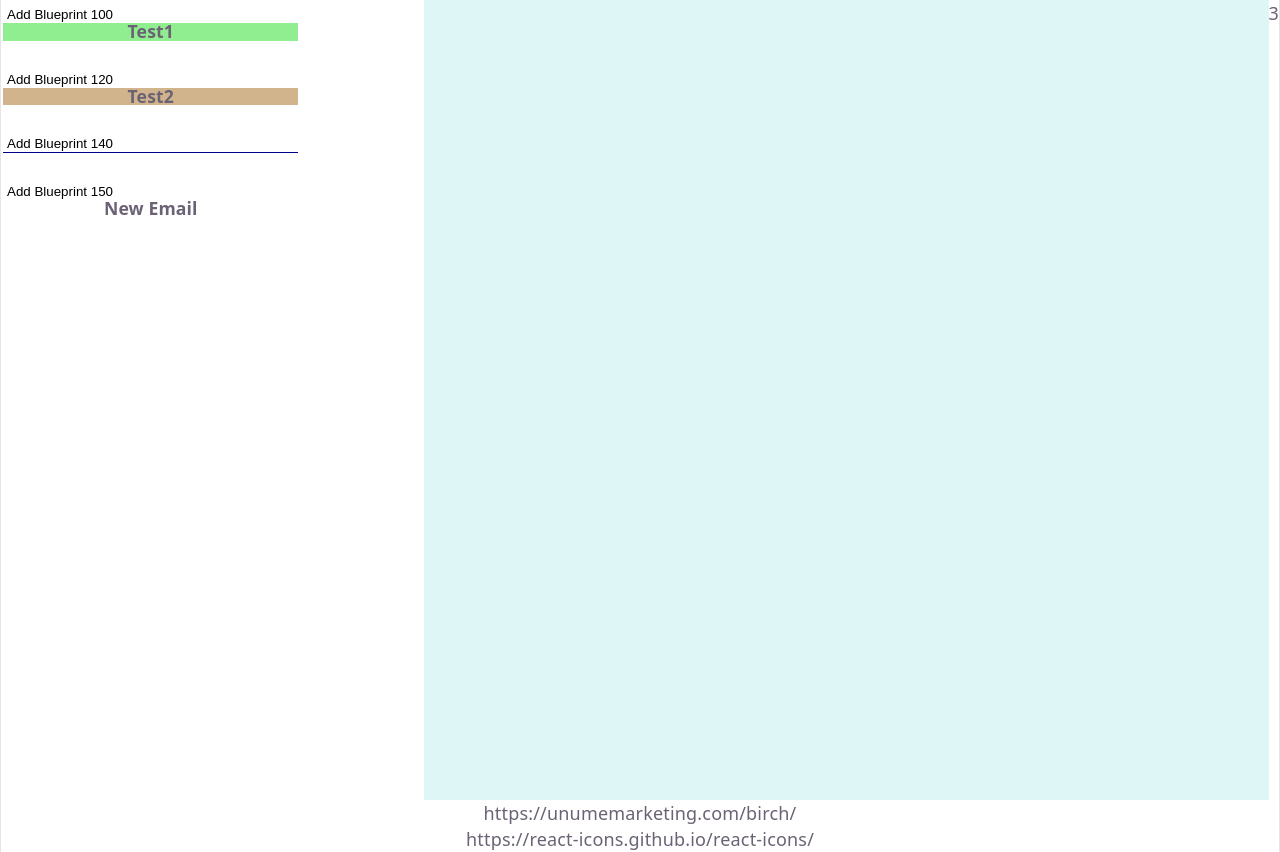
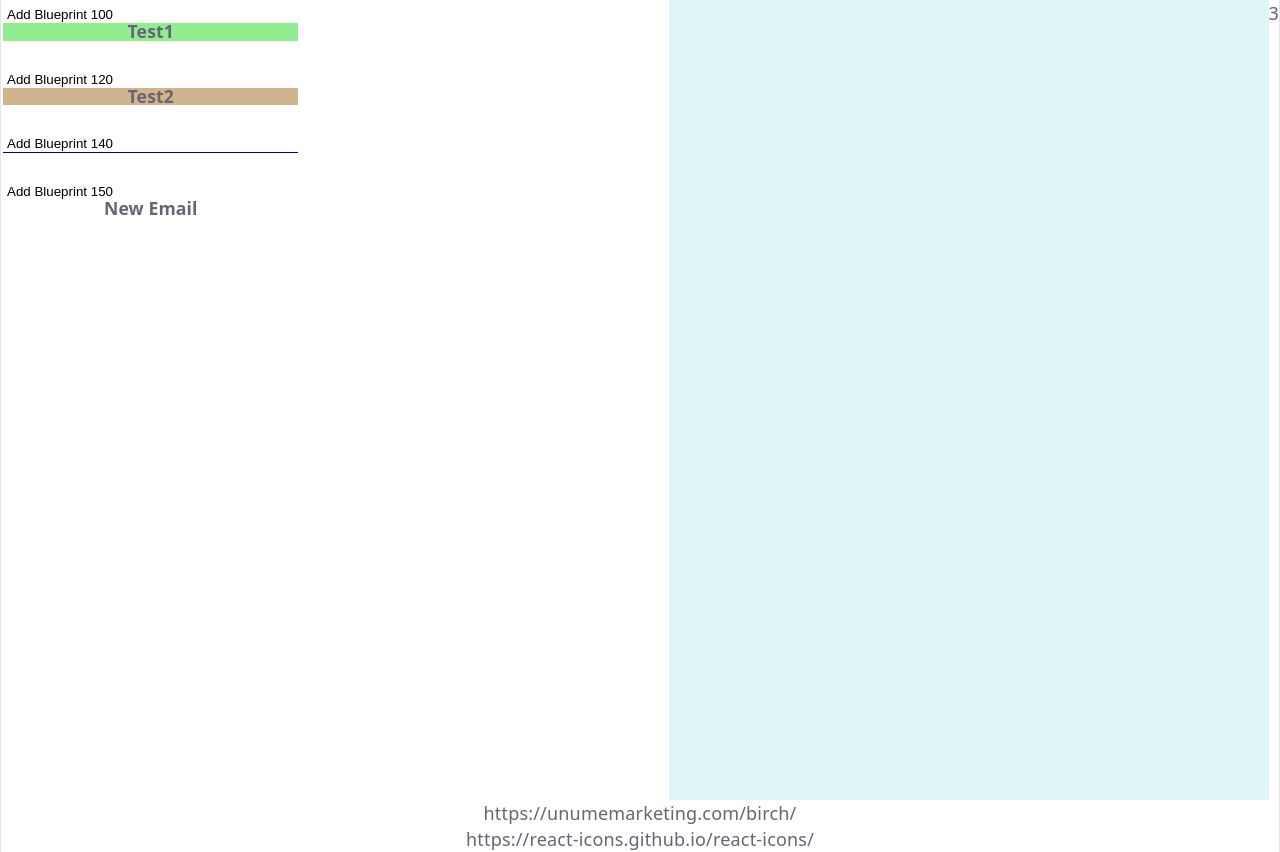
Before and after one commit to townivan/birch2-poc, a React (Vite) app: page / in a window 1280 px wide. Built offline with nearby package versions, Linux system fonts and the light colour scheme.

Commit message:
Update Col_b_center.module.css

```diff
--- a/src/layout/Col_b_center/Col_b_center.module.css
+++ b/src/layout/Col_b_center/Col_b_center.module.css
@@ -1,6 +1,7 @@
 .colCenter {
-  flex: 2;
+  /* width: clamp(600px, 100%, 100%); */
   background-color: rgb(223, 246, 246);
+  overflow-x: hidden;
 }
 
 .canvas {
@@ -15,7 +16,7 @@
     transition: padding 0.3s ease;
   }
 
-  &:hover>div[data-thin] div[data-shadowbox] {
+  &:hover > div[data-thin] div[data-shadowbox] {
     padding: 10px 0;
   }
 }
```
